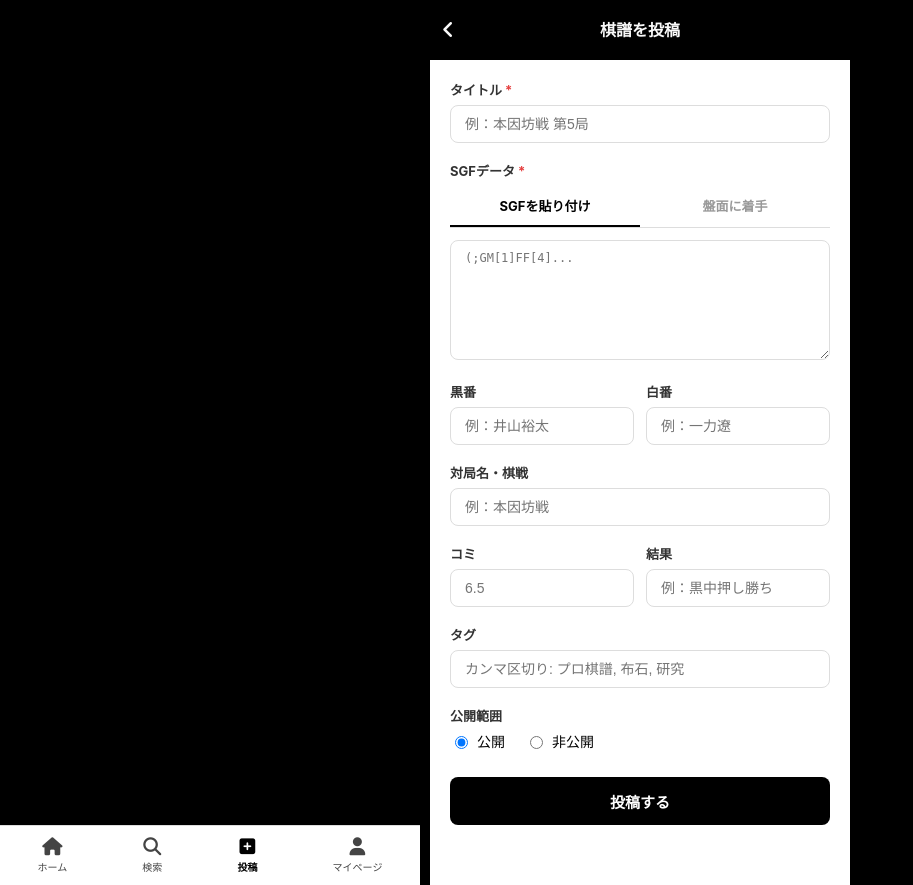
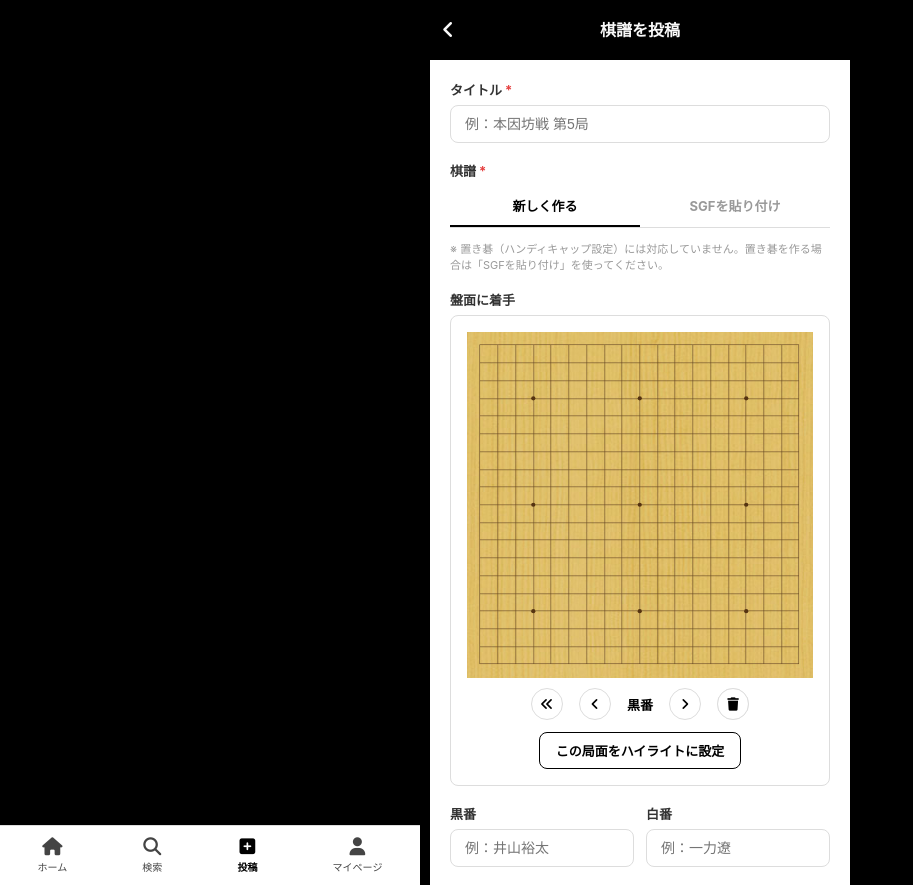
Before and after one commit to KMOkuda/igovote, a Django app: page /kifu/create/ in a window 1280 px wide. Shown: the whole page, without its empty margins (0-913 px from the left). Run offline with Django 4.2, Linux system fonts and the light colour scheme; the visitor is signed in with stand-in values (Sample User, id 1).

Commit message:
棋譜作成画面のタブ調整と検索画面のUI改善
棋譜作成画面:
- 「SGFデータ」を「棋譜」に変更
- 「盤面に着手」を「新しく作る」に改名し、タブ順を左（新しく作る）・
  右（SGFを貼り付け）に変更。デフォルトタブも「新しく作る」に
- クリア（ゴミ箱）ボタンをナビ行の右端（黒番等と同じ高さ）に移動
- board-wrapperクラス名の衝突を解消（create-board-wrapperに変更）

検索画面:
- 検索アイコンを入力欄の右端に移動し、クリックで検索を実行する
  ボタンとして機能するように変更
- タグチップをクリックしても即検索しないように変更。検索ボタンか
  入力欄でのEnterのみで検索を実行
- タグチップをトグル式に変更し、選択中のタグは黒背景・白文字で表示。
  ページ読み込み時のクエリに含まれるタグも選択状態を引き継ぐ

Co-Authored-By: Claude Sonnet 4.6 <noreply@anthropic.com>

```diff
--- a/kifu_app/static/kifu_app/css/style.css
+++ b/kifu_app/static/kifu_app/css/style.css
@@ -548,17 +548,25 @@ button.wgo-button {
   border-radius: 14px;
   cursor: pointer;
 }
+.tag-suggestion.selected {
+  background: #000;
+  color: #fff;
+}
 .search-bar-wrapper {
   position: relative;
   width: 100%;
 }
-.search-bar-wrapper i {
+.search-submit-btn {
   position: absolute;
-  left: 14px;
+  right: 8px;
   top: 50%;
   transform: translateY(-50%);
+  background: none;
+  border: none;
   color: #666;
   font-size: 14px;
+  cursor: pointer;
+  padding: 6px;
 }
 .search-input {
   width: 100%;
@@ -566,7 +574,7 @@ button.wgo-button {
   background: #fff;
   border: none;
   border-radius: 8px;
-  padding: 0 12px 0 38px;
+  padding: 0 38px 0 12px;
   font-size: 14px;
   color: #000;
   outline: none;
@@ -717,6 +725,7 @@ button.wgo-button {
   display: block;
 }
 .create-board-controls {
+  position: relative;
   display: flex;
   align-items: center;
   justify-content: center;
@@ -725,24 +734,15 @@ button.wgo-button {
   font-size: 13px;
   font-weight: bold;
 }
-.board-wrapper {
-  position: relative;
+.create-board-wrapper {
   width: 100%;
   max-width: 360px;
 }
 .board-clear-btn {
   position: absolute;
-  bottom: 8px;
-  right: 8px;
-  width: 32px;
-  height: 32px;
-  border-radius: 50%;
-  border: 1px solid #ddd;
-  background: #fff;
-  cursor: pointer;
-  display: flex;
-  align-items: center;
-  justify-content: center;
+  right: 0;
+  top: 50%;
+  transform: translateY(-50%);
 }
 
 /* ハイライト局面プレビュー */
--- a/kifu_app/templates/kifu_app/kifu_create.html
+++ b/kifu_app/templates/kifu_app/kifu_create.html
@@ -33,19 +33,19 @@
     </div>
 
     <div class="form-group">
-      <label class="form-label">SGFデータ <span class="required">*</span></label>
+      <label class="form-label">棋譜 <span class="required">*</span></label>
 
       <div class="input-tabs">
-        <div class="input-tab active" id="tab-btn-paste" onclick="switchInputTab(0)">SGFを貼り付け</div>
-        <div class="input-tab" id="tab-btn-board" onclick="switchInputTab(1)">盤面に着手</div>
+        <div class="input-tab active" id="tab-btn-board" onclick="switchInputTab(0)">新しく作る</div>
+        <div class="input-tab" id="tab-btn-paste" onclick="switchInputTab(1)">SGFを貼り付け</div>
       </div>
 
-      <div id="input-tab-paste" class="input-tab-content active">
-        <textarea id="sgf-textarea" class="form-input form-textarea" placeholder="(;GM[1]FF[4]..."></textarea>
+      <div id="input-tab-board" class="input-tab-content active">
+        <p style="font-size:11px;color:#999;">※ 置き碁（ハンディキャップ設定）には対応していません。置き碁を作る場合は「SGFを貼り付け」を使ってください。</p>
       </div>
 
-      <div id="input-tab-board" class="input-tab-content">
-        <p style="font-size:11px;color:#999;">※ 置き碁（ハンディキャップ設定）には対応していません。置き碁を作る場合は「SGFを貼り付け」を使ってください。</p>
+      <div id="input-tab-paste" class="input-tab-content">
+        <textarea id="sgf-textarea" class="form-input form-textarea" placeholder="(;GM[1]FF[4]..."></textarea>
       </div>
 
       <input type="hidden" name="sgf_data" id="sgf-data-hidden">
@@ -54,9 +54,8 @@
     <div class="form-group" id="board-section" style="display:none;">
       <label class="form-label" id="board-section-label">盤面</label>
       <div class="highlight-preview">
-        <div class="board-wrapper">
+        <div class="create-board-wrapper">
           <div id="shared-board" class="preview-board"></div>
-          <button type="button" id="clear-board-btn" class="board-clear-btn" title="クリア" style="display:none;"><i class="fa-solid fa-trash"></i></button>
         </div>
 
         <div id="edit-controls" class="create-board-controls" style="display:none;">
@@ -65,6 +64,7 @@
           <span id="board-turn-label">黒番</span>
           <button type="button" id="edit-next-btn" class="preview-nav-btn" title="一手進む"><i class="fa-solid fa-angle-right"></i></button>
           <button type="button" id="edit-last-btn" class="preview-nav-btn" title="最後へ"><i class="fa-solid fa-angles-right"></i></button>
+          <button type="button" id="clear-board-btn" class="preview-nav-btn board-clear-btn" title="クリア"><i class="fa-solid fa-trash"></i></button>
         </div>
 
         <div id="view-controls" class="preview-controls" style="display:none;">
@@ -236,7 +236,6 @@ function onSharedBoardClick(x, y) {
 
 function setEditMode(editable) {
   document.getElementById('edit-controls').style.display = editable ? 'flex' : 'none';
-  document.getElementById('clear-board-btn').style.display = editable ? 'flex' : 'none';
   document.getElementById('view-controls').style.display = editable ? 'none' : 'flex';
   document.getElementById('board-section-label').textContent = editable ? '盤面に着手' : 'ハイライト局面';
   document.getElementById('highlight-status').style.display = 'none';
@@ -305,25 +304,25 @@ document.getElementById('set-highlight-btn').addEventListener('click', function(
   document.getElementById('highlight-status-num').textContent = m;
 });
 
-// タブ切り替え（SGF貼り付け / 盤面に着手）
+// タブ切り替え（新しく作る / SGFを貼り付け）
 function switchInputTab(index) {
   if (index === currentTabIndex) return;
 
-  // 盤面に着手タブで編集中（未保存）の場合は確認
+  // 「新しく作る」タブで編集中（未保存）の場合は確認
   const editing = document.getElementById('edit-controls').style.display !== 'none';
-  if (currentTabIndex === 1 && editing && sharedPlayer && sharedPlayer.kifuReader.path.m > 0) {
+  if (currentTabIndex === 0 && editing && sharedPlayer && sharedPlayer.kifuReader.path.m > 0) {
     if (!confirm('盤面の内容を保存していません。タブを移動すると内容は失われます。よろしいですか？')) {
       return;
     }
   }
 
   currentTabIndex = index;
-  document.getElementById('tab-btn-paste').classList.toggle('active', index === 0);
-  document.getElementById('tab-btn-board').classList.toggle('active', index === 1);
-  document.getElementById('input-tab-paste').classList.toggle('active', index === 0);
-  document.getElementById('input-tab-board').classList.toggle('active', index === 1);
+  document.getElementById('tab-btn-board').classList.toggle('active', index === 0);
+  document.getElementById('tab-btn-paste').classList.toggle('active', index === 1);
+  document.getElementById('input-tab-board').classList.toggle('active', index === 0);
+  document.getElementById('input-tab-paste').classList.toggle('active', index === 1);
 
-  if (index === 0) {
+  if (index === 1) {
     const sgf = document.getElementById('sgf-textarea').value;
     document.getElementById('sgf-data-hidden').value = sgf;
     if (sgf.trim()) {
@@ -337,5 +336,8 @@ function switchInputTab(index) {
     document.getElementById('sgf-data-hidden').value = sharedPlayer ? sharedPlayer.kifu.toSgf() : '';
   }
 }
+
+// 初期表示は「新しく作る」タブ
+buildSharedBoard("(;GM[1]FF[4]SZ[19])", true);
 </script>
 {% endblock %}
```
Also changed, not shown: kifu_app/templates/kifu_app/search.html (+23 -10 lines).
